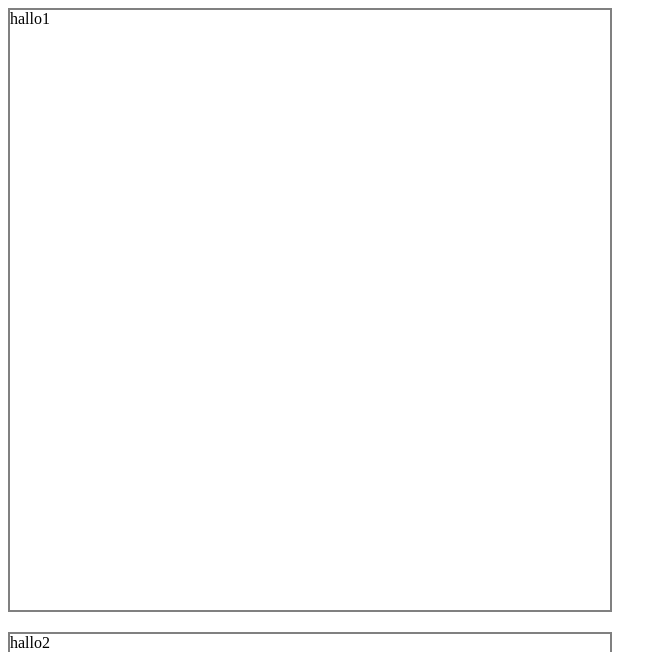
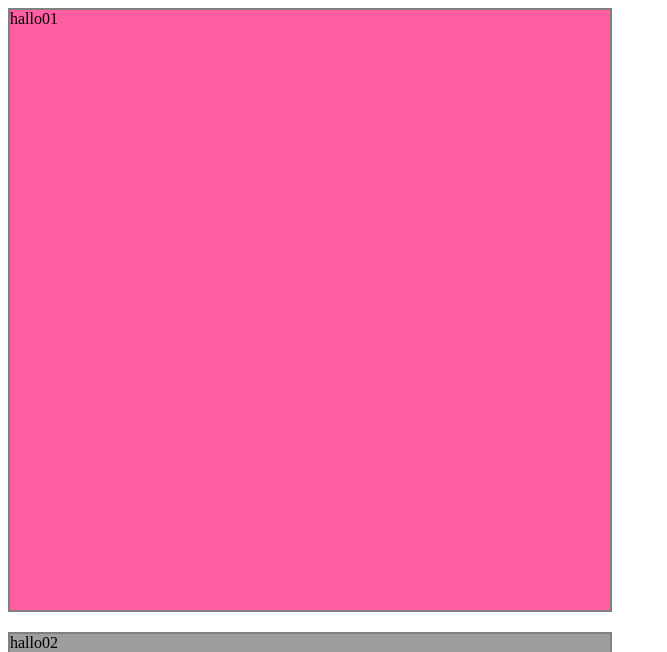
Before and after one commit to kaaas58/doku_html_css, a PHP site: page /hintergrund.html in a window 1280 px wide. Shown: the top 652 px of the page, without its empty margins (0-667 px from the left). Run offline with PHP 8.4, Linux system fonts and the light colour scheme; grey boxes are pictures that could not be loaded.

Commit message:
Automatisches

```diff
--- a/Grundlagen/hintergrund/hintergrund.css
+++ b/Grundlagen/hintergrund/hintergrund.css
@@ -4,3 +4,26 @@ div{
     border: 2px solid grey;
     margin-bottom: 20px;
 }
+
+#test01{
+    background-color: #FF5EA2;
+}
+
+#test02{
+    background-image: url("hintergrund.png");
+}
+
+#test03{
+    background-image: url("hintergrund.png");
+    background-repeat: repeat-x ;
+}
+
+#test04{
+    background-image: url("hintergrund.png");
+    background-repeat: repeat-y ;
+}
+
+#test05{
+    background-image: url("hintergrund.png");
+    background-repeat: no-repeat ;
+}
--- a/Grundlagen/hintergrund/hintergrund.html
+++ b/Grundlagen/hintergrund/hintergrund.html
@@ -9,15 +9,15 @@
 
     <body>
 
-        <div id="test01">hallo1</div>
-        <div id="test02">hallo2</div>
-        <div id="test03">hallo3</div>
-        <div id="test04">hallo4</div>
-        <div id="test05">hallo5</div>
-        <div id="test06">hallo6</div>
-        <div id="test07">hallo7</div>
-        <div id="test08">hallo8</div>
-        <div id="test09">hallo9</div>
+        <div id="test01">hallo01</div>
+        <div id="test02">hallo02</div>
+        <div id="test03">hallo03</div>
+        <div id="test04">hallo04</div>
+        <div id="test05">hallo05</div>
+        <div id="test06">hallo06</div>
+        <div id="test07">hallo07</div>
+        <div id="test08">hallo08</div>
+        <div id="test09">hallo09</div>
         <div id="test10">hallo10</div>
 
     </body>
```
